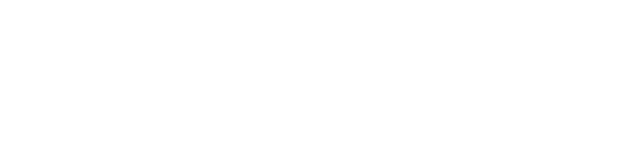
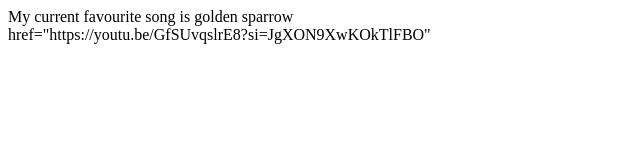
Before and after one commit to acciojob/favourite-song-APUROOPAREDDY, a website: page main.html in a window 1280 px wide. Shown: the whole page, without its empty margins (0-640 px from the left). Drawn offline with Linux system fonts and the light colour scheme.

Commit message:
created a submission

```diff
--- a/main.html
+++ b/main.html
@@ -10,7 +10,7 @@
 	<!-- the entire body must be written by student -->
     <script type="text/javascript" src="./script.js">
 </script>
-
+<div>My current favourite song is golden sparrow</div><a>href="https://youtu.be/GfSUvqslrE8?si=JgXON9XwKOkTlFBO"</a>
 </body>
 
 </html>
```
